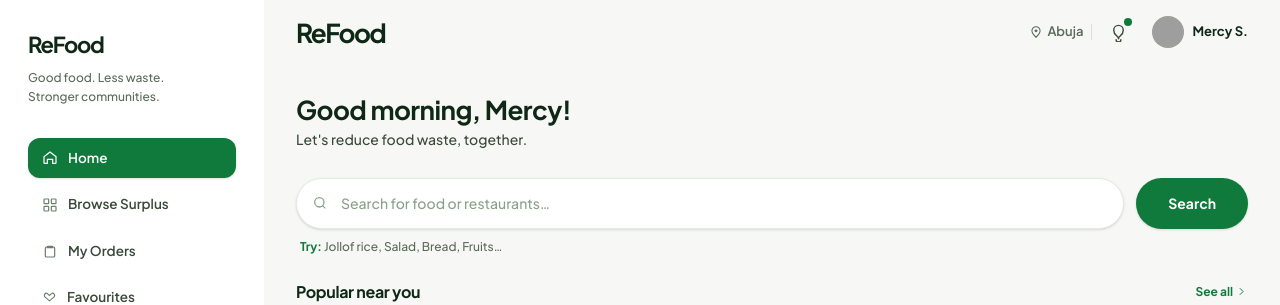
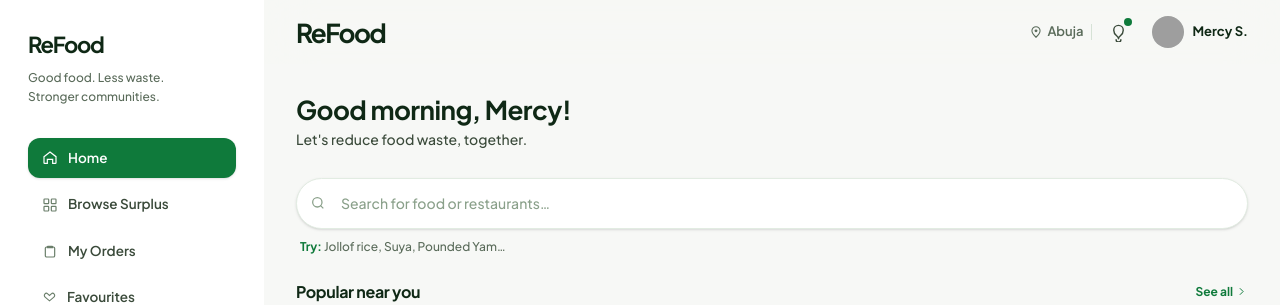
Before and after one commit to semzi/refood, a React (Vite) app: page / in a window 1280 px wide. Shown: the top 305 px of the page. Built offline with nearby package versions, Linux system fonts and the light colour scheme; grey boxes are pictures that could not be loaded.

Commit message:
Search overlay with live results, remove search button

```diff
--- a/src/App.jsx
+++ b/src/App.jsx
@@ -573,6 +573,7 @@ function Welcome(){
 function Home(){
   const {listings,businesses,navigate}=useApp();
   const [q,setQ]=useState("");
+  const [searching,setSearching]=useState(false);
   const filtered = useMemo(()=> listings.filter(l=> l.name.toLowerCase().includes(q.toLowerCase())|| businesses.find(b=>b.id===l.businessId)?.name.toLowerCase().includes(q.toLowerCase())),[q,listings,businesses]);
   return (
     <div className="space-y-5 sm:space-y-7">
@@ -582,15 +583,66 @@ function Home(){
       </div>
 
       <div>
-        <div className="flex gap-2 sm:gap-3">
-          <div className="flex-1 relative min-w-0">
-            <span className="absolute left-3.5 sm:left-4 top-1/2 -translate-y-1/2 text-[#8aa08a]"><IconSearch size={16} className="sm:w-[18px] sm:h-[18px]"/></span>
-            <input value={q} onChange={e=>setQ(e.target.value)} onKeyDown={e=> e.key==='Enter' && navigate("browse")} placeholder="Search for food or restaurants…" className="w-full bg-white border border-[#e2ece2] rounded-full pl-10 sm:pl-11 pr-3 sm:pr-4 py-3 sm:py-3.5 text-[13px] sm:text-[14px] text-[#0f2815] placeholder:text-[#8aa08a] placeholder:font-medium focus:outline-none focus:border-[#c8e0c8] focus:ring-4 focus:ring-[#eef6ec] font-medium shadow-sm transition-all"/>
-          </div>
-          <button onClick={()=>navigate("browse")} className="bg-[#0f7a3b] hover:bg-[#126a33] text-white px-5 sm:px-7 md:px-8 rounded-full text-[13px] sm:text-[14px] font-bold shadow-sm transition shrink-0">Search</button>
-        </div>
-        <p className="text-xs text-[#5a6b5a] mt-2.5 font-medium px-1"><span className="text-[#0f7a3b] font-bold">Try:</span> Jollof rice, Salad, Bread, Fruits…</p>
-      </div>
+        <div className="relative min-w-0">
+          <span className="absolute left-3.5 top-1/2 -translate-y-1/2 text-[#8aa08a] z-10"><IconSearch size={16}/></span>
+          <input value={q} onChange={e=>setQ(e.target.value)} onFocus={()=>setSearching(true)} onClick={()=>setSearching(true)} placeholder="Search for food or restaurants…" className="w-full bg-white border border-[#e2ece2] rounded-full pl-10 sm:pl-11 pr-4 py-3 sm:py-3.5 text-[13px] sm:text-[14px] text-[#0f2815] placeholder:text-[#8aa08a] placeholder:font-medium focus:outline-none focus:border-[#c8e0c8] focus:ring-4 focus:ring-[#eef6ec] font-medium shadow-sm transition-all"/>
+        </div>
+        {!searching && <p className="text-xs text-[#5a6b5a] mt-2.5 font-medium px-1"><span className="text-[#0f7a3b] font-bold">Try:</span> Jollof rice, Suya, Pounded Yam…</p>}
+      </div>
+
+      {searching && (
+        <div className="fixed inset-0 z-50 bg-white/60 backdrop-blur-sm" onClick={()=>{setSearching(false);setQ("");}}>
+          <div className="bg-[#f7f8f6] min-h-screen" onClick={e=>e.stopPropagation()}>
+            <div className="sticky top-0 bg-[#f7f8f6]/90 backdrop-blur-xl px-4 py-3 flex items-center gap-3 border-b border-[#eef3ec]">
+              <button onClick={()=>{setSearching(false);setQ("");}} className="w-9 h-9 grid place-items-center rounded-full hover:bg-[#eef3ec] transition shrink-0">
+                <IconChevronRight size={18} className="rotate-180"/>
+              </button>
+              <div className="flex-1 relative">
+                <span className="absolute left-3 top-1/2 -translate-y-1/2 text-[#8aa08a]"><IconSearch size={16}/></span>
+                <input autoFocus value={q} onChange={e=>setQ(e.target.value)} placeholder="Search for food or restaurants…" className="w-full bg-white border border-[#e2ece2] rounded-full pl-10 pr-4 py-2.5 text-[14px] text-[#0f2815] placeholder:text-[#8aa08a] font-medium focus:outline-none focus:border-[#c8e0c8] focus:ring-4 focus:ring-[#eef6ec]"/>
+              </div>
+            </div>
+            <div className="px-4 py-4">
+              {q.length===0 ? (
+                <div className="space-y-4">
+                  <p className="text-[12px] font-bold text-[#8aa08a] uppercase tracking-wide">Recent searches</p>
+                  <div className="flex flex-wrap gap-2">
+                    {["Jollof Rice","Suya","Pounded Yam","Moi Moi","Chin Chin"].map(s=>(
+                      <button key={s} onClick={()=>setQ(s)} className="bg-white border border-[#eef3ec] rounded-full px-4 py-2 text-[13px] font-semibold text-[#3a4a3a] hover:bg-[#eef3ec] transition">{s}</button>
+                    ))}
+                  </div>
+                </div>
+              ) : (
+                <div className="space-y-3">
+                  <p className="text-[12px] font-bold text-[#8aa08a]">{filtered.length} result{filtered.length!==1?"s":""}</p>
+                  <div className="space-y-2.5">
+                    {filtered.map(l=>{
+                      const b = businesses.find(x=>x.id===l.businessId);
+                      return (
+                        <button key={l.id} onClick={()=>{setSearching(false);setQ("");navigate("foodDetail",{id:l.id});}} className="w-full bg-white rounded-xl p-3 flex gap-3 items-center shadow-[0_1px_4px_rgba(0,0,0,0.06)] hover:shadow-md transition text-left">
+                          <img src={l.image} alt={l.name} className="w-14 h-14 rounded-lg object-cover shrink-0"/>
+                          <div className="flex-1 min-w-0">
+                            <p className="font-bold text-[13px] text-[#0f2815] truncate">{l.name}</p>
+                            <p className="text-[11px] text-[#5a6b5a] font-medium truncate">{b?.name}</p>
+                            <p className="text-[13px] font-extrabold text-[#0f2815] mt-0.5">{formatNaira(l.surplusPrice)}</p>
+                          </div>
+                          <IconChevronRight size={16} className="text-[#8aa08a] shrink-0"/>
+                        </button>
+                      )
+                    })}
+                    {filtered.length===0 && (
+                      <div className="text-center py-10">
+                        <p className="text-[14px] font-bold text-[#0f2815]">No results for "{q}"</p>
+                        <p className="text-[13px] text-[#5a6b5a] mt-1">Try a different search term</p>
+                      </div>
+                    )}
+                  </div>
+                </div>
+              )}
+            </div>
+          </div>
+        </div>
+      )}
 
       <div>
         <div className="flex items-center justify-between gap-2">
```
